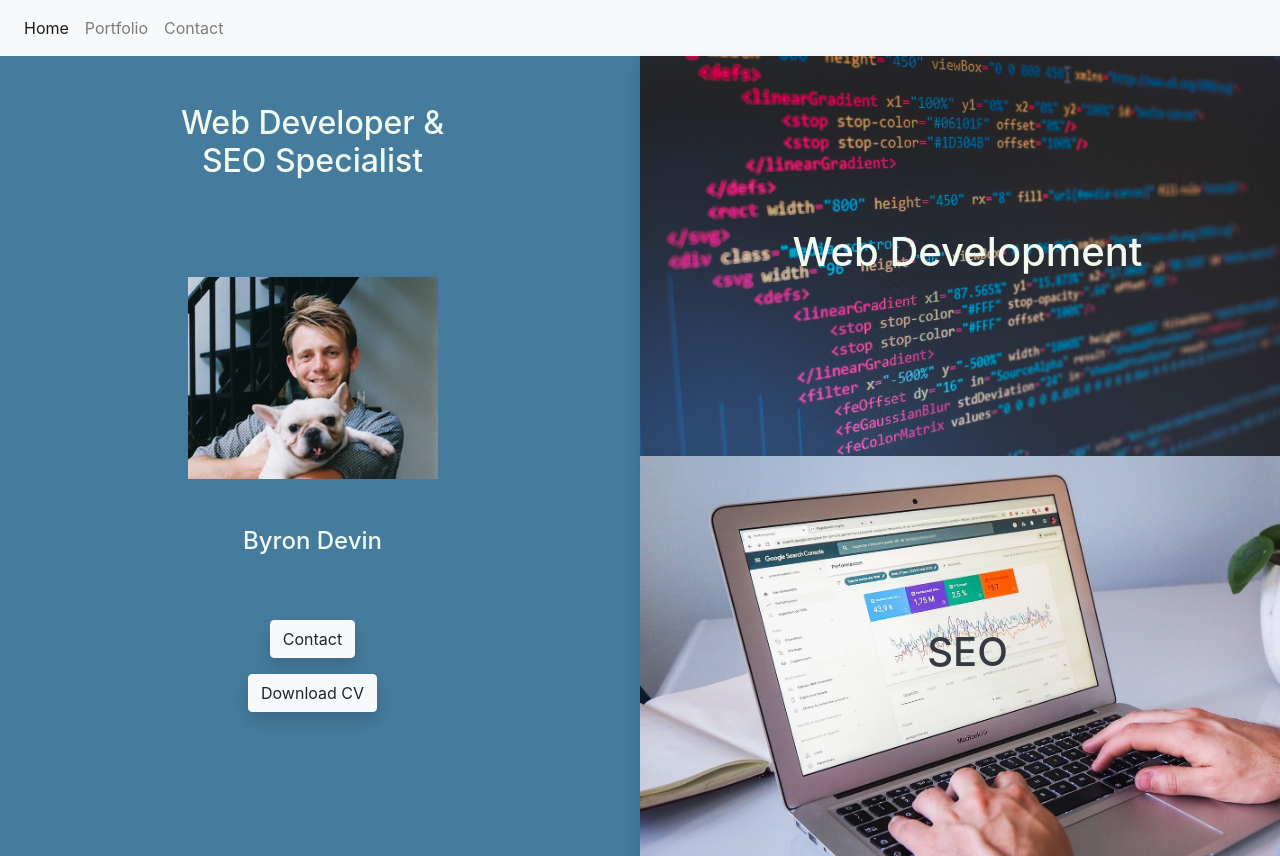
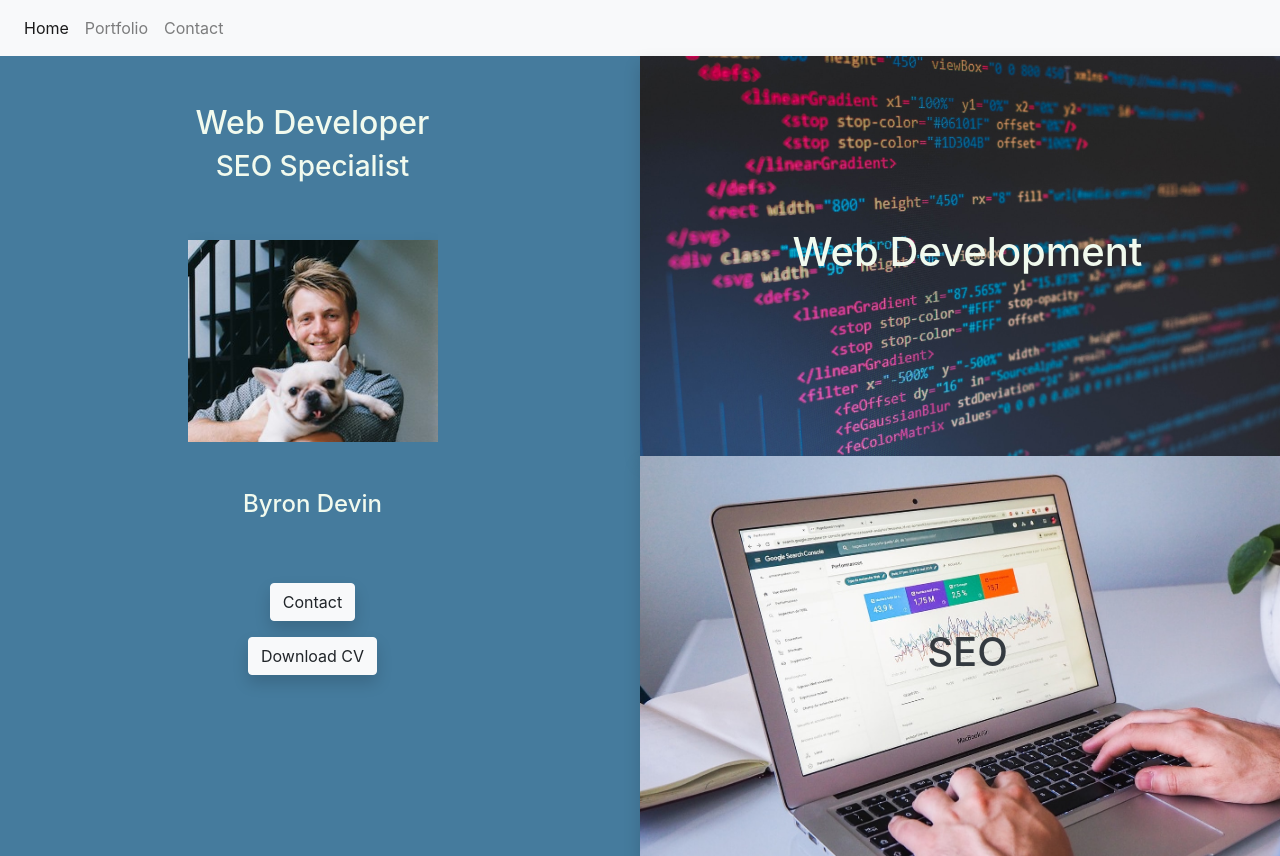
Before and after one commit to byrondevin/dev-portfolio, a Next.js app: page / in a window 1280 px wide. Built offline with nearby package versions, Linux system fonts and the light colour scheme.

Commit message:
testing vecel auto update when push to git repo

```diff
--- a/pages/index.js
+++ b/pages/index.js
@@ -23,7 +23,8 @@ export default function Home() {
 
             <div className="row align-items-center">
               {/* Job Title */}
-              <h2 className='my-5 text-center'>Web Developer & <br/> SEO Specialist</h2>
+              <h2 className='mt-5 text-center'>Web Developer </h2>
+              <p className="h3 text-center"> SEO Specialist</p>
             </div>
 
             <div className="row align-items-center justify-content-center text-center" display= "block">
```
